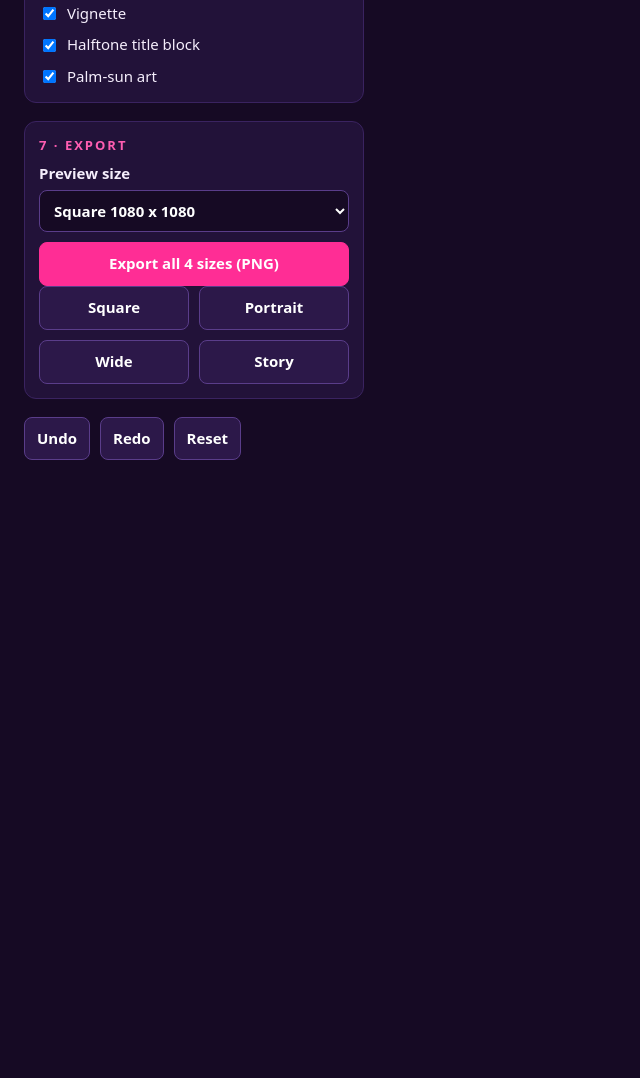
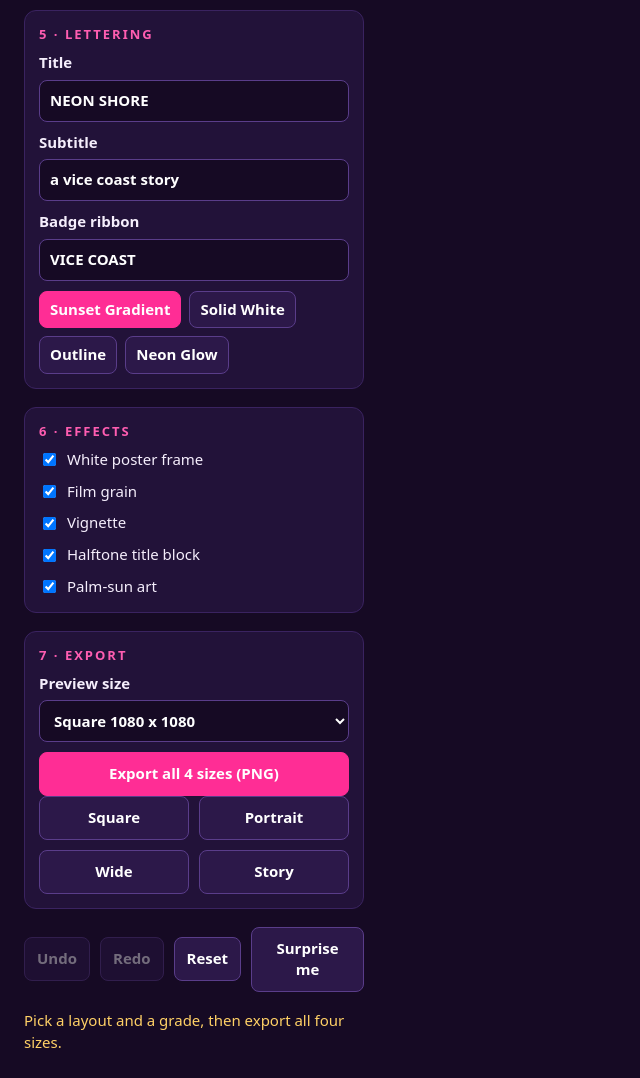
Before and after one commit to yourassisgood69/gta6-cover-art, a plain HTML site: page app/index.html in a window 1280 px wide. Shown: the part 1312-2390 px from the top of the page, without its empty margins (0-640 px from the left). Before the commit the page ends 1832 px from the top, so only its background shows below. Drawn offline with Linux system fonts and the light colour scheme.

Commit message:
Add files via upload

```diff
--- a/app/index.html
+++ b/app/index.html
@@ -4,6 +4,7 @@
 <meta charset="utf-8">
 <meta name="viewport" content="width=device-width, initial-scale=1">
 <title>Vice Coast Cover Studio — GTA 6-style cover art maker</title>
+<link rel="icon" href="data:,">
 <link rel="stylesheet" href="./style.css">
 </head>
 <body>
@@ -87,6 +88,7 @@
       <button id="undo" type="button">Undo</button>
       <button id="redo" type="button">Redo</button>
       <button id="reset" type="button">Reset</button>
+      <button id="shuffle" type="button">Surprise me</button>
     </div>
     <p id="status" role="status"></p>
   </section>
```
